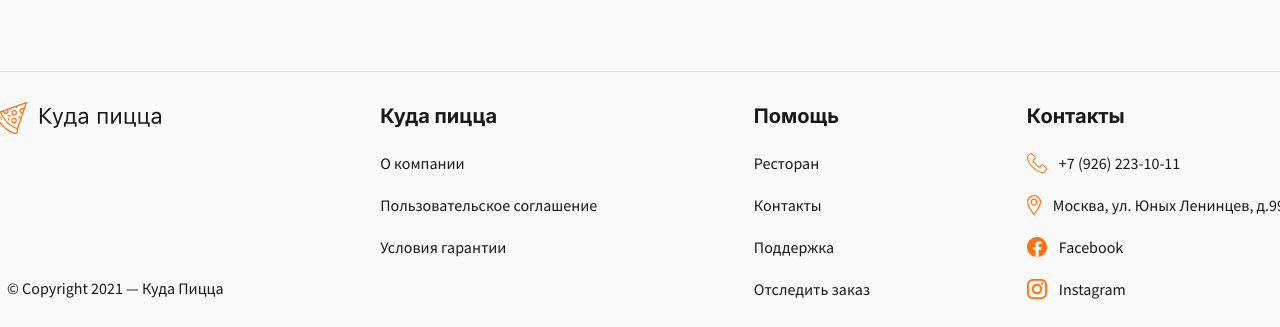
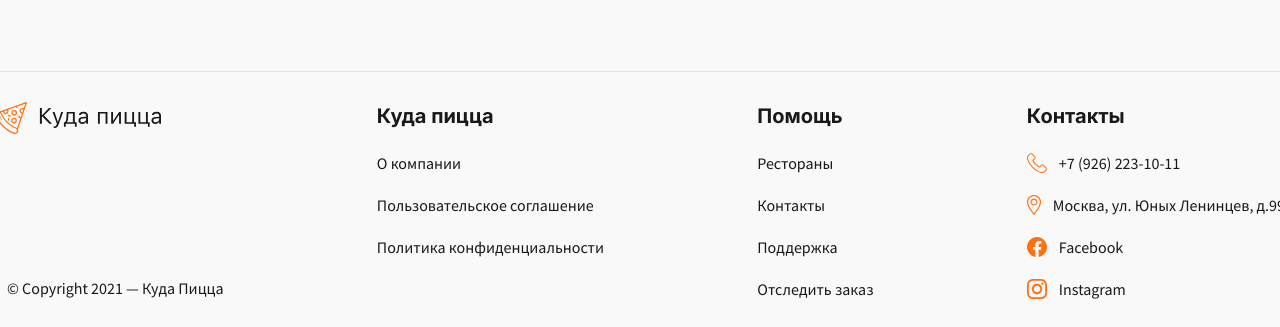
Before and after one commit to mikhail-create/where-pizza, a React (Create React App) app: page / in a window 1280 px wide. Shown: the part 470-797 px from the top of the page. Built offline with nearby package versions, Linux system fonts and the light colour scheme.

Commit message:
created footer link schema

```diff
--- a/src/components/footer-menu/FooterMenu.tsx
+++ b/src/components/footer-menu/FooterMenu.tsx
@@ -6,6 +6,33 @@ import { ReactComponent as Address } from '../../assets/icons/address.svg'
 import { ReactComponent as Facebook } from '../../assets/icons/facebook.svg'
 import { ReactComponent as Instagram } from '../../assets/icons/instagram.svg'
 import styles from './FooterMenu.module.scss'
+import { FooterLinkSchema } from '../../schemas/FooterLinkSchema'
+
+const FooterLinks:FooterLinkSchema[] = [
+    {
+        title: 'Куда пицца', items: [
+            { title: 'О компании', link: '#', icon: '' },
+            { title: 'Пользовательское соглашение', link: '#', icon: '' },
+            { title: 'Политика конфиденциальности', link: '#', icon: '' }
+        ]
+    },
+    {
+        title: 'Помощь', items: [
+            { title: 'Рестораны', link: '#', icon: '' },
+            { title: 'Контакты', link: '#', icon: '' },
+            { title: 'Поддержка', link: '#', icon: '' },
+            { title: 'Отследить заказ', link: '#', icon: '' }
+        ]
+    },
+    {
+        title: 'Контакты', items: [
+            { title: '+7 (926) 223-10-11', link: '#', icon: <Phone /> },
+            { title: 'Москва, ул. Юных Ленинцев, д.99', link: '#', icon: <Address /> },
+            { title: 'Facebook', link: '#', icon: <Facebook /> },
+            { title: 'Instagram', link: '#', icon: <Instagram /> }
+        ]
+    },
+]
 
 const FooterButton = (title: string, link: string, icon?: React.ReactNode) => {
     return (
@@ -32,15 +59,25 @@ function FooterMenu() {
                     © Copyright 2021 — Куда Пицца
                 </div>
             </div>
-            <div className={styles.footer__column}>
+            {FooterLinks.map(({ title, items }) => (
+                <div className={styles.footer__column} key={title}>
+                    <div className={styles.footer_title}>
+                        {title}
+                    </div>
+                    {items.map(({ title, link, icon }) => (
+                        FooterButton(title, link, icon)
+                    ))}
+                </div>
+            ))}
+            {/* <div className={styles.footer__column}>
                 <div className={styles.footer_title}>
                     Куда пицца
                 </div>
                 {FooterButton('О компании', '#')}
                 {FooterButton('Пользовательское соглашение', '#')}
                 {FooterButton('Условия гарантии', '#')}
-            </div>
-            <div className={styles.footer__column}>
+            </div> */}
+            {/* <div className={styles.footer__column}>
                 <div className={styles.footer_title}>
                     Помощь
                 </div>
@@ -48,8 +85,8 @@ function FooterMenu() {
                 {FooterButton('Контакты', '#')}
                 {FooterButton('Поддержка', '#')}
                 {FooterButton('Отследить заказ', '#')}
-            </div>
-            <div className={styles.footer__column}>
+            </div> */}
+            {/* <div className={styles.footer__column}>
                 <div className={styles.footer_title}>
                     Контакты
                 </div>
@@ -57,9 +94,8 @@ function FooterMenu() {
                 {FooterButton('Москва, ул. Юных Ленинцев, д.99', '#', <Address />)}
                 {FooterButton('Facebook', '#', <Facebook />)}
                 {FooterButton('Instagram', '#', <Instagram />)}
-            </div>
-
-        </div>
+            </div> */}
+        </div >
     )
 }
 
--- /dev/null
+++ b/src/schemas/FooterLinkSchema.ts
@@ -0,0 +1,10 @@
+export type FooterLinkSchema = {
+    title: string,
+    items: FooterItemSchema[]
+}
+
+type FooterItemSchema = {
+    title: string,
+    link: string,
+    icon: React.ReactNode
+}
```
